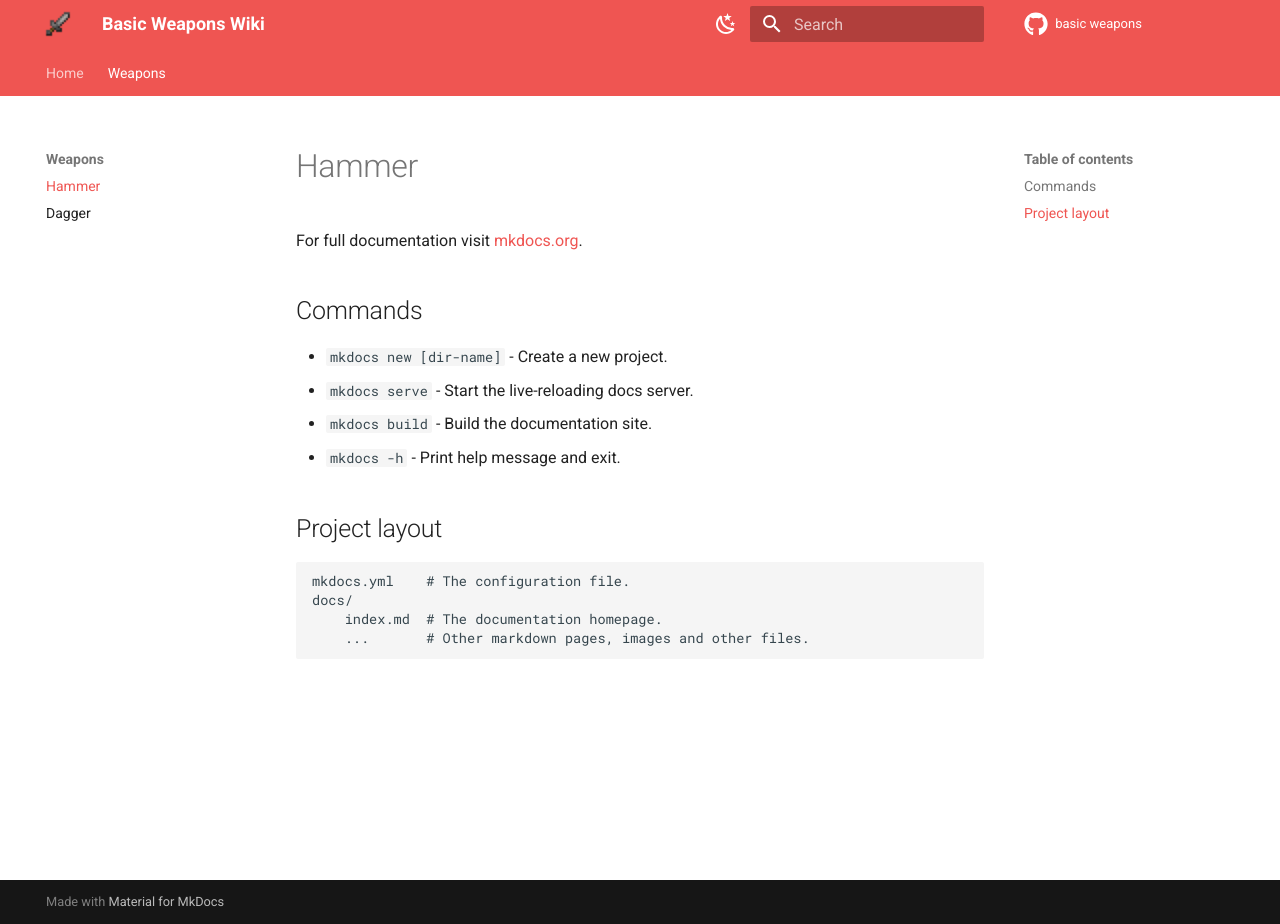
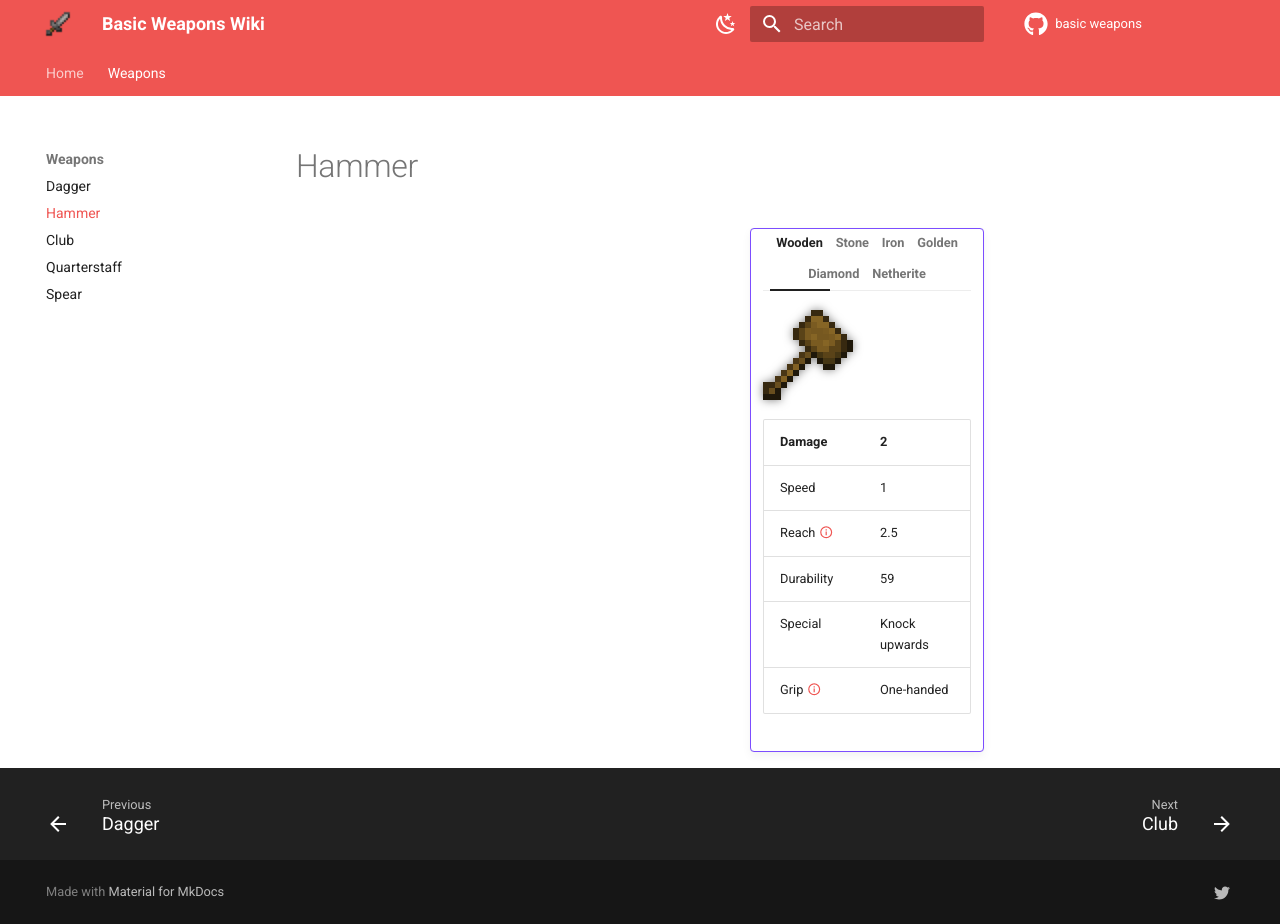
Before and after one commit to Khazoda/basic-weapons-wiki, an MkDocs documentation site: the page built from docs/weapons/hammer.md, in a window 1280 px wide and 924 px high. Built offline with MkDocs 1.6.1 and Material for MkDocs 9.7.7, drawn with Linux system fonts in a browser that asks for light colours; comment, search, counter and statistics services are not loaded.

Commit message:
+ all weapon pages

```diff
--- a/docs/weapons/hammer.md
+++ b/docs/weapons/hammer.md
@@ -1,17 +1,77 @@
 # Hammer
 
-For full documentation visit [mkdocs.org](https://www.mkdocs.org).
+!!! example annotate inline end ""
 
-## Commands
+    === "Wooden"
+        ![Wooden hammer icon](../assets/weapons/wooden_hammer.png)
 
-- `mkdocs new [dir-name]` - Create a new project.
-- `mkdocs serve` - Start the live-reloading docs server.
-- `mkdocs build` - Build the documentation site.
-- `mkdocs -h` - Print help message and exit.
+        | Damage                                          | 2             |
+        | ----------------------------------------------- | ------------- |
+        | Speed                                           | 1             |
+        | Reach [:material-information-outline:][bcombat] | 2.5           |
+        | Durability                                      | 59            |
+        | Special                                         | Knock upwards |
+        | Grip [:material-information-outline:][bcombat]  | One-handed    |
 
-## Project layout
 
-    mkdocs.yml    # The configuration file.
-    docs/
-        index.md  # The documentation homepage.
-        ...       # Other markdown pages, images and other files.
+    === "Stone"
+
+        ![Stone hammer icon](../assets/weapons/stone_hammer.png)
+
+        | Damage                                          | 6             |
+        | ----------------------------------------------- | ------------- |
+        | Speed                                           | 0.8           |
+        | Reach [:material-information-outline:][bcombat] | 2.5           |
+        | Durability                                      | 131           |
+        | Special                                         | Knock upwards |
+        | Grip [:material-information-outline:][bcombat]  | One-handed    |
+
+    === "Iron"
+
+        ![Iron hammer icon](../assets/weapons/iron_hammer.png)
+
+        | Damage                                          | 10            |
+        | ----------------------------------------------- | ------------- |
+        | Speed                                           | 0.5           |
+        | Reach [:material-information-outline:][bcombat] | 2.5           |
+        | Durability                                      | 250           |
+        | Special                                         | Knock upwards |
+        | Grip [:material-information-outline:][bcombat]  | One-handed    |
+
+    === "Golden"
+
+        ![Golden hammer icon](../assets/weapons/golden_hammer.png)
+
+        | Damage                                          | 5             |
+        | ----------------------------------------------- | ------------- |
+        | Speed                                           | 0.6           |
+        | Reach [:material-information-outline:][bcombat] | 2.5           |
+        | Durability                                      | 32            |
+        | Special                                         | Knock upwards |
+        | Grip [:material-information-outline:][bcombat]  | One-handed    |
+
+    === "Diamond"
+
+        ![Diamond hammer icon](../assets/weapons/diamond_hammer.png)
+
+        | Damage                                          | 10            |
+        | ----------------------------------------------- | ------------- |
+        | Speed                                           | 0.6           |
+        | Reach [:material-information-outline:][bcombat] | 2.5           |
+        | Durability                                      | 1561          |
+        | Special                                         | Knock upwards |
+        | Grip [:material-information-outline:][bcombat]  | One-handed    |
+
+    === "Netherite"
+
+        ![Netherite hammer icon](../assets/weapons/netherite_hammer.png)
+
+        | Damage                                          | 11            |
+        | ----------------------------------------------- | ------------- |
+        | Speed                                           | 0.6           |
+        | Reach [:material-information-outline:][bcombat] | 2.5           |
+        | Durability                                      | 2031          |
+        | Special                                         | Knock upwards |
+        | Grip [:material-information-outline:][bcombat]  | One-handed    |
+
+[bcombat]: #"Active with Better Combat installed"
--- a/mkdocs.yml
+++ b/mkdocs.yml
@@ -6,8 +6,16 @@ repo_name: basic weapons
 nav:
   - Home: index.md
   - Weapons:
+    - weapons/dagger.md
     - weapons/hammer.md
-    - weapons/dagger.md
+    - weapons/club.md
+    - weapons/quarterstaff.md
+    - weapons/spear.md
+
+extra:
+  social:
+    - icon: fontawesome/brands/twitter
+      link: https://twitter.com/Khazoda
 extra_css:
     - overrides.css
 
@@ -63,3 +71,4 @@ theme:
     - navigation.top
     - content.code.annotate
     - content.tooltips
+    - navigation.footer
```
Also changed, not shown: docs/index.md (+5 -11 lines), docs/weapons/club.md (added, +77 -0 lines), docs/weapons/dagger.md (+43 -37 lines), docs/weapons/quarterstaff.md (added, +77 -0 lines), docs/weapons/spear.md (added, +77 -0 lines).
